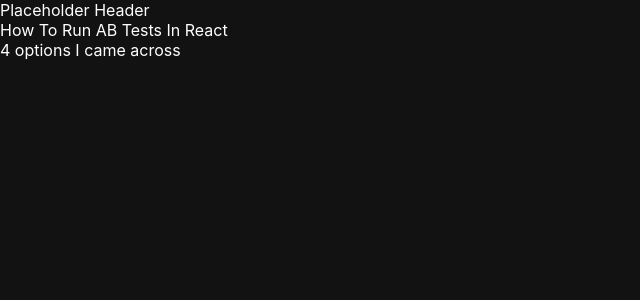
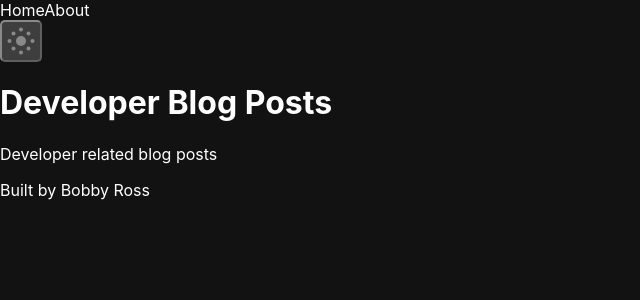
Before and after one commit to brossdev/next-blog, a Next.js app: page /blog in a window 1280 px wide. Shown: the top 300 px of the page, without its empty margins (0-640 px from the left). Built offline with nearby package versions, Linux system fonts and the light colour scheme.

Commit message:
feat: add post helper for fetching and displaying posts

```diff
--- /dev/null
+++ b/lib/post-utils.ts
@@ -0,0 +1,44 @@
+import fs from 'fs'
+import path from 'path'
+import matter from 'gray-matter'
+
+export const POSTS_PATH = path.join(process.cwd(), 'posts');
+
+export const postFilePath = fs.readdirSync(POSTS_PATH).filter(path => /\.mdx?$/.test(path));
+
+type PostItems = {
+    [key: string]: string;
+}
+
+export function getAllPostSlugs(): string[] {
+    return fs.readdirSync(POSTS_PATH)
+}
+
+export function getPostBySlug(slug: string, fields: string[]): PostItems {
+    const actualSlug = slug.replace(/\.mdx$/, '')
+    const slugPath = path.join(POSTS_PATH, `${actualSlug}.mdx`)
+    const fileContents = fs.readFileSync(slugPath, 'utf-8')
+    const { data, content } = matter(fileContents)
+
+    const items: PostItems = {};
+
+    fields.forEach(field => {
+        if (field === 'slug') {
+            items[field] = actualSlug;
+        }
+        if (field === 'content') {
+            items[field] = content;
+        }
+        if (data[field]) {
+            items.field = data[field];
+        }
+    })
+
+    return items;
+}
+
+export async function getAllPosts(fields: string[] = []): Promise<PostItems[]> {
+    const slugs = getAllPostSlugs()
+    const posts = slugs.map(slug => getPostBySlug(slug, fields)).sort((post1, post2) => (post1.date > post2.date ? -1 : 1))
+    return posts
+}
--- /dev/null
+++ b/pages/_document.tsx
@@ -0,0 +1,17 @@
+import Document, { Head, Html, Main, NextScript } from 'next/document';
+
+class MyDocument extends Document {
+    render(): JSX.Element {
+        return (
+            <Html lang="en">
+                <Head />
+                <body className="bg-white dark:bg-black text-gray-900 dark:text-white">
+                    <Main />
+                    <NextScript />
+                </body>
+            </Html>
+        )
+    }
+}
+
+export default MyDocument;
--- a/pages/api/hello.ts
+++ /dev/null
@@ -1,13 +0,0 @@
-// Next.js API route support: https://nextjs.org/docs/api-routes/introduction
-import type { NextApiRequest, NextApiResponse } from 'next'
-
-type Data = {
-  name: string
-}
-
-export default function handler(
-  req: NextApiRequest,
-  res: NextApiResponse<Data>
-) {
-  res.status(200).json({ name: 'John Doe' })
-}
--- a/pages/blog/index.tsx
+++ b/pages/blog/index.tsx
@@ -1,69 +1,35 @@
-import React from "react";
-import matter from "gray-matter";
-import path from "path";
-import fs from "fs";
-//import { Post } from '../../types'
+import Layout from "../../components/Layout"
+import { getAllPosts} from "../../lib/post-utils"
+import { PostType } from '../../types'
 
-const Blog = ({ posts }) => {
-  return (
-    <div>
-      <header>Placeholder Header</header>
-      <main>
-        <div>
-          {posts.map((post) => (
-            <div key={post.title}>
-              <div>{post.title}</div>
-              <div>{post.summary}</div>
-            </div>
-          ))}
-        </div>
-      </main>
-    </div>
-  );
-};
+type BlogProps = {
+    posts: PostType[];
+}
 
-Blog.defaultProps = {
-  posts: [],
-};
 
-const root = process.cwd();
+export function Blog({ posts }: BlogProps) {
+    return (
+        <Layout>
+            <h1>Developer Blog Posts</h1>
+            <p>Developer related blog posts</p>
+            {posts.map(post=> (
+                <article key={post.slug} className="mt-12">
+                    <p className="mb-1 text-sm text-gray-500 dark:text-gray-400">
+                        {post.title}
+                    </p>
+                </article>
+            ))}
 
-//async function getFiles(dataType: string) {
-//    return fs.readdirSync(path.join(root, 'posts', dataType), 'utf-8')
-//}
-//
-//
-//async function getPostBySlug(dataType: string, slug: string) {
-//    const source = fs.readFileSync(path.join(root, 'posts', dataType, `${slug}.mdx`), 'utf-8')
-//    const { data, content } = matter(source)
-//
-//    return {
-//        frontMatter: data,
-//        markdownBody: content,
-//    }
-//}
-
-async function getAllPostsWithFrontMatter(dataType: string) {
-  const files = fs.readdirSync(path.join(root, dataType));
-
-  return files.map((postSlug) => {
-    const source = fs.readFileSync(
-      path.join(root, dataType, postSlug),
-      "utf-8"
-    );
-
-    const { data } = matter(source);
-
-    return data;
-  });
+        </Layout>
+    )
 }
 
 export async function getStaticProps() {
-  const posts = await getAllPostsWithFrontMatter("posts");
-  console.log({ posts });
-  return {
-    props: { posts },
-  };
+    const posts = await getAllPosts(['date', 'description', 'slug', 'title'])
+
+    return {
+        props: { posts },
+    }
 }
 
 export default Blog;
```
Also changed, not shown: pages/blog/[slug].tsx (added, +70 -0 lines), pages/index.tsx (+0 -41 lines), types/index.ts (+8 -7 lines), pages/about.tsx (added).
